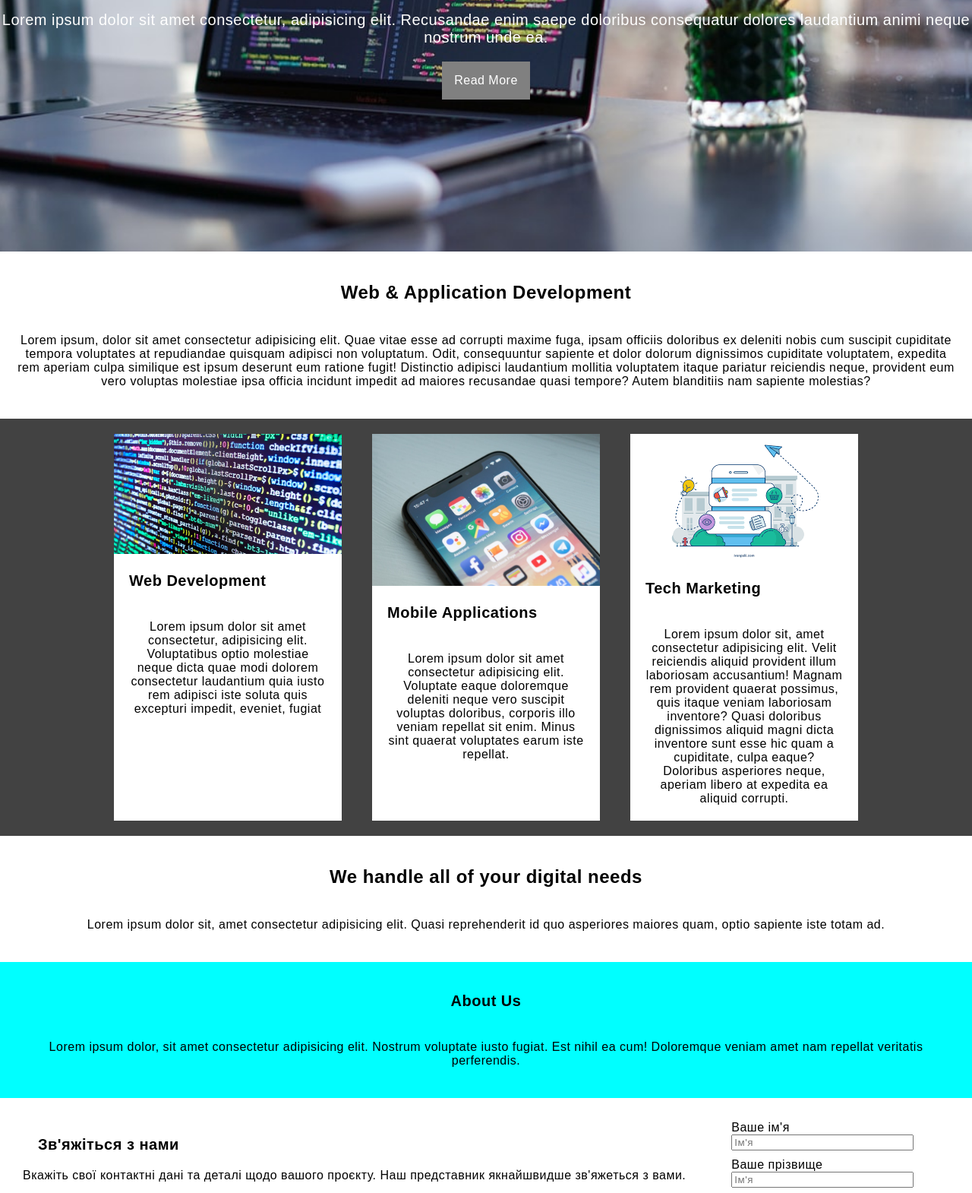
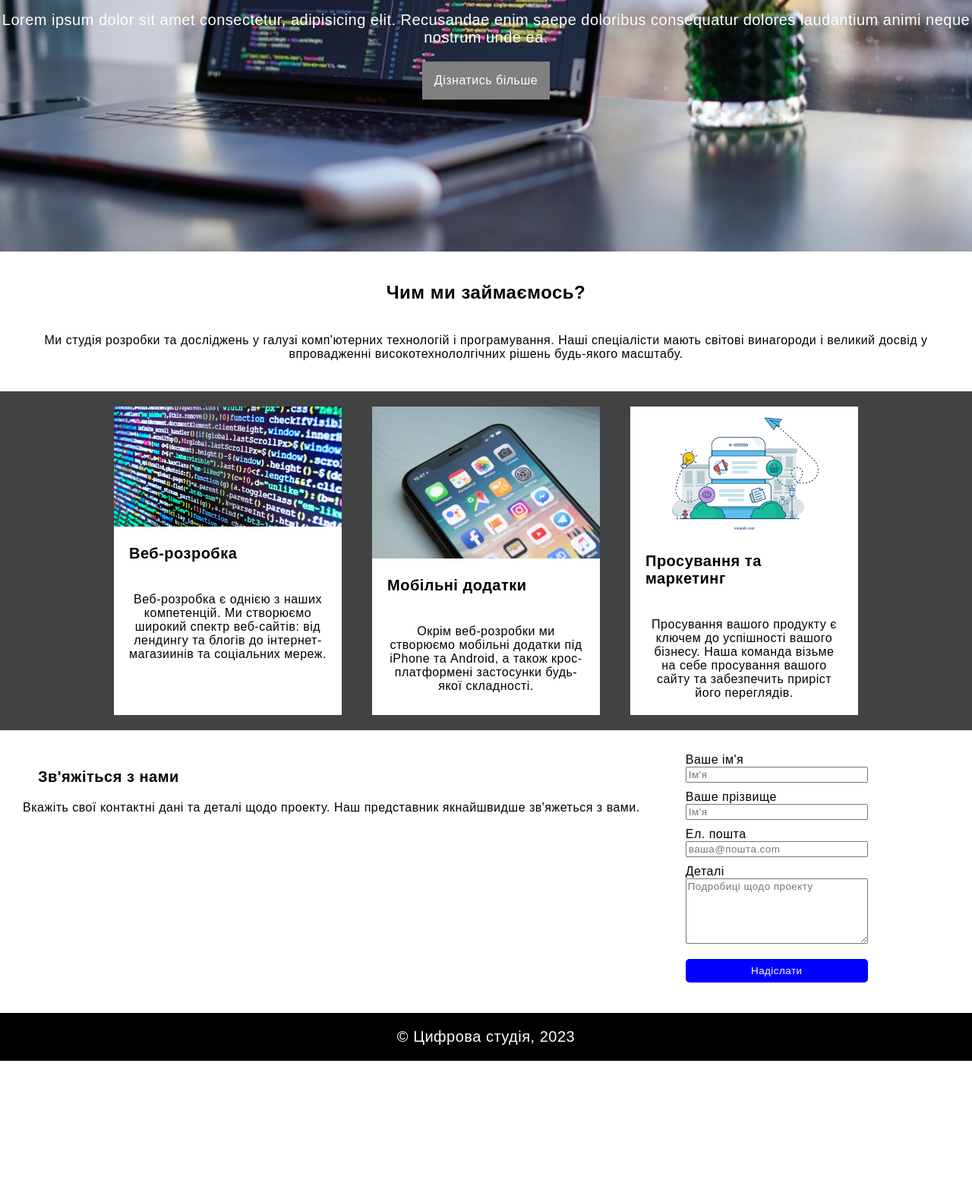
Before and after one commit to v1ktoriya/Project-Flexbox, a plain HTML site: page index.html in a window 1280 px wide. Shown: the part 290-1860 px from the top of the page at 76% size. After the commit the page ends 1686 px from the top, so only its background shows below. Drawn offline with Linux system fonts and the light colour scheme.

Commit message:
Update index.html

```diff
--- a/index.html
+++ b/index.html
@@ -8,84 +8,63 @@
     <title>Document</title>
 </head>
 <body>
-        <!-- Приветствие -->
         <header>
-            <h1>WebDev Solutions</h1>
-
+            <h1>Цифрова студія</h1>
             <p>Lorem ipsum dolor sit amet consectetur, adipisicing elit. Recusandae enim saepe doloribus consequatur dolores laudantium animi neque nostrum unde ea.</p>
-
-            <a href="#read-more">Read More</a>
+            <a href="#read-more">Дізнатись більше</a>
         </header>
 
-        <!-- Информация -->
         <main id="read-more">
-            <h2>Web & Application Development</h2>
+            <h2>Чим ми займаємось?</h2>
+            <p>Ми студія розробки та досліджень у галузі комп'ютерних технологій і програмування. Наші спеціалісти мають світові винагороди і великий досвід у впровадженні високотехнололгічних рішень будь-якого масштабу.</p>
 
-            <p>Lorem ipsum, dolor sit amet consectetur adipisicing elit. Quae vitae esse ad corrupti maxime fuga, ipsam officiis doloribus ex deleniti nobis cum suscipit cupiditate tempora voluptates at repudiandae quisquam adipisci non voluptatum. Odit, consequuntur sapiente et dolor dolorum dignissimos cupiditate voluptatem, expedita rem aperiam culpa similique est ipsum deserunt eum ratione fugit! Distinctio adipisci laudantium mollitia voluptatem itaque pariatur reiciendis neque, provident eum vero voluptas molestiae ipsa officia incidunt impedit ad maiores recusandae quasi tempore? Autem blanditiis nam sapiente molestias?</p>
-
-            <!-- Контейнер для карточек -->
             <section class="card-container">
                 <section>
                     <img src="./Images/CodePhoto.jpg" alt="Web development">
-
-                    <h3>Web Development</h3>
-                    <p>Lorem ipsum dolor sit amet consectetur, adipisicing elit. Voluptatibus optio molestiae neque dicta quae modi dolorem consectetur laudantium quia iusto rem adipisci iste soluta quis excepturi impedit, eveniet, fugiat</p>
+                    <h3>Веб-розробка</h3>
+                    <p>Веб-розробка є однією з наших компетенцій. Ми створюємо широкий спектр веб-сайтів: від лендингу та блогів до інтернет-магазиинів та соціальних мереж.</p>
                 </section>
 
                 <section>
                     <img src="./Images/MobileAppPhoto.jpg" alt="Mobile apps development">
-
-                    <h3>Mobile Applications</h3>
-                    <p>Lorem ipsum dolor sit amet consectetur adipisicing elit. Voluptate eaque doloremque deleniti neque vero suscipit voluptas doloribus, corporis illo veniam repellat sit enim. Minus sint quaerat voluptates earum iste repellat.</p>
+                    <h3>Мобільні додатки</h3>
+                    <p>Окрім веб-розробки ми створюємо мобільні додатки під iPhone та Android, а також крос-платформені застосунки будь-якої складності.</p>
                 </section>
 
                 <section>
                     <img src="./Images/MarketingPhoto.png" alt="Marketing">
-
-                    <h3>Tech Marketing</h3>
-                    <p>Lorem ipsum dolor sit, amet consectetur adipisicing elit. Velit reiciendis aliquid provident illum laboriosam accusantium! Magnam rem provident quaerat possimus, quis itaque veniam laboriosam inventore? Quasi doloribus dignissimos aliquid magni dicta inventore sunt esse hic quam a cupiditate, culpa eaque? Doloribus asperiores neque, aperiam libero at expedita ea aliquid corrupti.</p>
+                    <h3>Просування та маркетинг</h3>
+                    <p>Просування вашого продукту є ключем до успішності вашого бізнесу. Наша команда візьме на себе просування вашого сайту та забезпечить приріст його переглядів.</p>
                 </section>
             </section>
 
-            <h2>We handle all of your digital needs</h2>
-
-            <p>Lorem ipsum dolor sit, amet consectetur adipisicing elit. Quasi reprehenderit id quo asperiores maiores quam, optio sapiente iste totam ad.</p>
-
-            <!-- Контейнер 2 -->
            <section class="card-container-1">
-               <section>
-                    <h3>About Us</h3>
-                    <p>Lorem ipsum dolor, sit amet consectetur adipisicing elit. Nostrum voluptate iusto fugiat. Est nihil ea cum! Doloremque veniam amet nam repellat veritatis perferendis.</p>
-                </section>
-
             <div class="form-container">
               <section>
                 <h3>Зв'яжіться з нами</h3>
-                    <p>Вкажіть свої контактні дані та деталі щодо вашого проєкту. Наш представник якнайшвидше зв'яжеться з вами.</p>
+                <p>Вкажіть свої контактні дані та деталі щодо проекту. Наш представник якнайшвидше зв'яжеться з вами.</p>
               </section>
 
-                  <form data-is-visible=true>
+              <form>
                 <label htmlFor="name">Ваше ім'я</label>
-                    <input name="name" placeholder="Ім'я"/>
+                <input required name="name" placeholder="Ім'я"/>
 
                 <label htmlFor="surname">Ваше прізвище</label>
-                    <input name="name" placeholder="Ім'я"/>
+                <input required name="name" placeholder="Ім'я"/>
 
                 <label htmlFor="surname">Ел. пошта</label>
-                    <input name="name" placeholder="ваша@пошта.com"/>
+                <input required name="name" placeholder="ваша@пошта.com"/>
 
                 <label htmlFor="surname">Деталі</label>
-                    <textarea name="details" type="textarea" placeholder="Подробиці щодо проєкту"></textarea>
+                <textarea required name="details" type="textarea" placeholder="Подробиці щодо проекту"></textarea>
 
                 <input type="submit" value="Надіслати"/>
               </form>
             </div>
         </section>
     </main>
-
     <footer>
-        <div>Web Development Solutions</div>
-        <div>Project by student</div>
+        <div>© Цифрова студія, 2023</div>
     </footer>
 
     <script>
@@ -94,7 +73,7 @@
 
         form.addEventListener("submit", e => {
             e.preventDefault();
-            form.innerHTML = "Дякуємо!";
+            form.innerHTML = "Дякуємо! Ваші дані надіслані.";
         });
     </script>
 </body>
```
Lines whose indentation alone changed are shown as unchanged.
